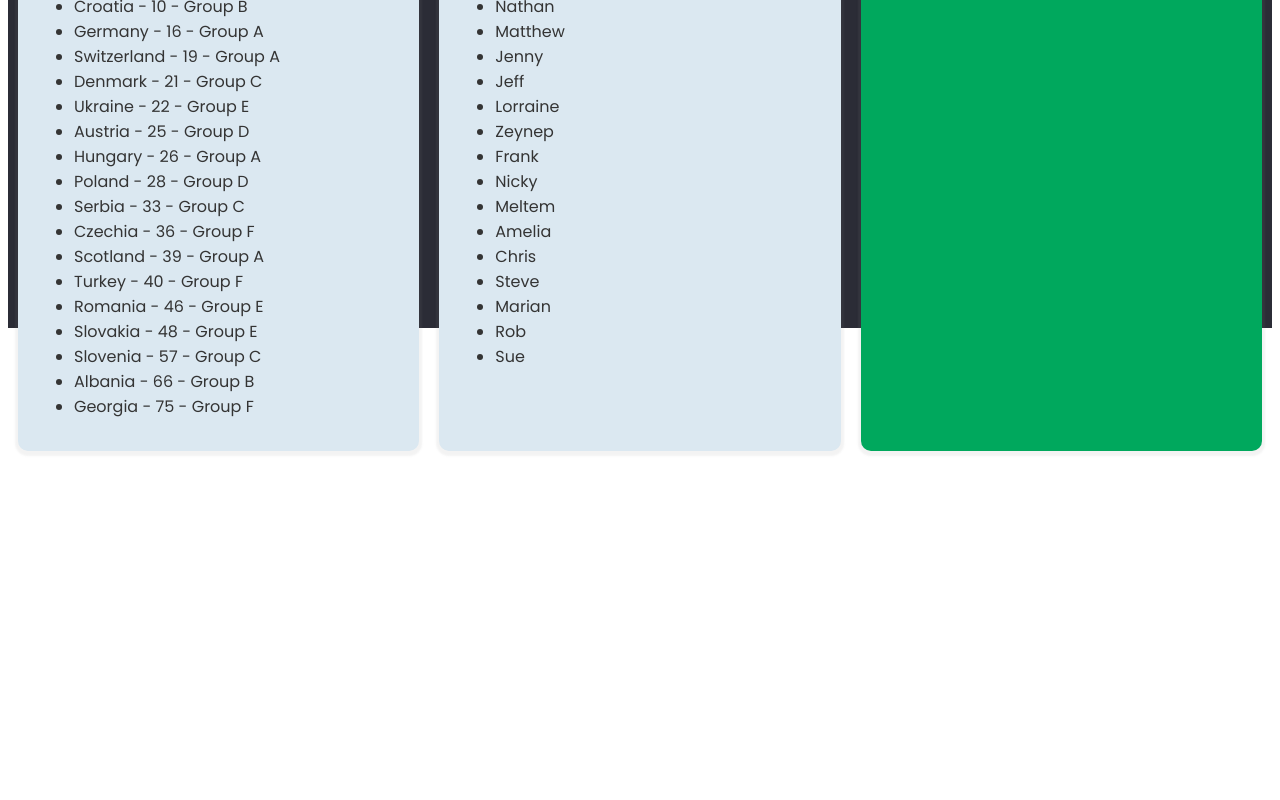
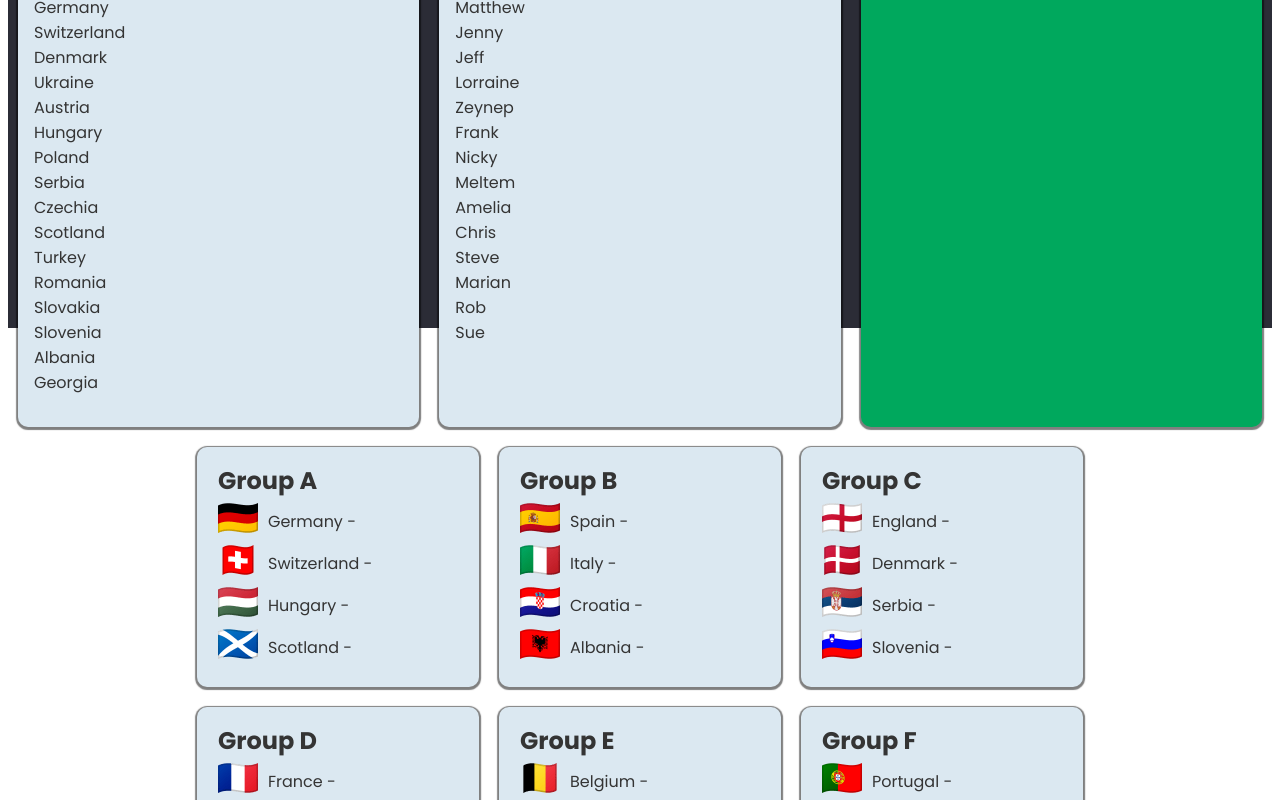
Before and after one commit to leej11/sweepstaker, a React (Create React App) app: page / in a window 1280 px wide. Shown: the part 480-1280 px from the top of the page. Before the commit the page ends 1001 px from the top, so only its background shows below. Built offline with nearby package versions, Linux system fonts and the light colour scheme.

Commit message:
progress v2

```diff
--- a/src/App.css
+++ b/src/App.css
@@ -6,6 +6,7 @@
   font-family: 'Poppins', sans-serif;
   display: flex;
   flex-direction: column;
+  /* margin: 0px; */
 
 }
 
@@ -18,12 +19,34 @@
   /* flex: 0.6; */
 }
 
+.groupsContainer {
+  display: flex;
+  justify-content: center;
+  /* background-color: red; */
+}
+
+
+.groupContent {
+  display: flex;
+  flex-direction: row;
+  align-items: center;
+  margin: 5px;
+}
+
+.groupContentFlag {
+  margin-right: 10px;
+}
+
 .currentSelection {
   display: flex;
   flex-direction: column;
   align-items: center;
   font-size: 40px;
   color: #dbe8f1;
+}
+
+.groupContentDetails b {
+  color: #004ea0
 }
 
 
@@ -39,9 +62,23 @@
   /* color: var(--clr-light); */
   /* text-align: center; */
 
-  box-shadow: 0.1px 2px 2px 3px rgba(135, 135, 135, 0.1);
+  box-shadow: 0.1px 1px 1px 2px rgba(0, 0, 0, 0.5);
   border-radius: 10px;
   margin: 10px;
+}
+
+.item ul {
+  list-style: '';
+  padding: 0;
+}
+
+.item img {
+  /* margin: 0 10px 10px 0px; */
+}
+
+.item h2 {
+  /* color: red; */
+  margin: 0px 0px 0px 5px;
 }
 
 .bg-color-1 {
--- a/src/App.js
+++ b/src/App.js
@@ -6,6 +6,7 @@ import "./app.css";
 import {
   CurrentSelection,
   SelectedCountries,
+  Groups,
 } from "./components/DisplaySelections";
 import Navbar from "./components/Navbar";
 import Footer from "./components/Footer";
@@ -34,6 +35,11 @@ function App() {
           <SelectedCountries />
         </div>
       </div>
+
+      <div className="groupsContainer">
+        <Groups />
+      </div>
+
       <Footer />
     </div>
   );
--- a/src/components/Country.js
+++ b/src/components/Country.js
@@ -10,7 +10,8 @@ function Country() {
       <ul>
         {Object.entries(countries).map(([country, details]) => (
           <li key={country}>
-            {country} - {details.seed} - Group {details.group}
+            {country}
+            {/* /* - {details.seed} - Group {details.group} */}
           </li>
         ))}
       </ul>
--- a/src/components/DisplaySelections.js
+++ b/src/components/DisplaySelections.js
@@ -47,4 +47,56 @@ function SelectedCountries() {
   );
 }
 
-export { SelectedCountries, CurrentSelection };
+// Utility function to chunk an array into smaller arrays of a specified size
+const chunkArray = (array, size) => {
+  const result = [];
+  for (let i = 0; i < array.length; i += size) {
+    result.push(array.slice(i, i + size));
+  }
+  return result;
+};
+
+const reverseLookup = (obj, value) => {
+  return Object.keys(obj).find((key) => obj[key] === value);
+};
+
+function Groups() {
+  const { groupsInfo, draw, selectedCountry } = useContext(DrawContext);
+
+  const groupKeys = Object.keys(groupsInfo);
+  const chunkedGroupKeys = chunkArray(groupKeys, 3); // Chunk into groups of 3
+
+  return (
+    <div>
+      {chunkedGroupKeys.map((chunk, index) => (
+        <div key={index} className="groupsContainer">
+          {chunk.map((groupKey) => (
+            <div key={groupKey} className="item">
+              <h2>Group {groupKey}</h2>
+              {groupsInfo[groupKey].map((country) => (
+                <div key={country} className="groupContent">
+                  <div className="groupContentFlag">
+                    <img
+                      src={`/flags/${country}.png`}
+                      alt={`Flag of ${country}`}
+                    />
+                  </div>
+                  <div key={country} className="groupContentDetails">
+                    {country} -
+                    {draw && country === selectedCountry ? (
+                      <b> {reverseLookup(draw, country)}</b>
+                    ) : (
+                      reverseLookup(draw, country)
+                    )}
+                  </div>
+                </div>
+              ))}
+            </div>
+          ))}
+        </div>
+      ))}
+    </div>
+  );
+}
+
+export { SelectedCountries, CurrentSelection, Groups };
--- a/src/components/RandomButton.js
+++ b/src/components/RandomButton.js
@@ -1,5 +1,8 @@
 import React, { useContext } from "react";
-import { getRandomSelections } from "../utils/selectionHelpers";
+import {
+  getRandomSelections,
+  getLowestSeededTeamRandomEntrant,
+} from "../utils/selectionHelpers";
 import { DrawContext } from "../context/drawContext";
 import "../styles/RandomButton.css";
 
@@ -8,10 +11,8 @@ function RandomButton() {
 
   const handleClick = () => {
     // get a selection
-    const { selectedCountry, selectedEntrant } = getRandomSelections(
-      countries,
-      entrants
-    );
+    const { selectedCountry, selectedEntrant } =
+      getLowestSeededTeamRandomEntrant(countries, entrants);
     console.log(selectedEntrant, ": ", selectedCountry);
 
     // dispatch it to drawContext
--- a/src/context/drawContext.js
+++ b/src/context/drawContext.js
@@ -1,6 +1,7 @@
 import { createContext, useReducer } from "react";
 import countriesData from "../data/countries.json";
 import entrantsData from "../data/entrants.json";
+import groupsData from "../data/groups.json";
 
 export const DrawContext = createContext();
 
@@ -34,6 +35,7 @@ export const drawReducer = (state, action) => {
       } = moveKeyValue(state.entrants, state.selectedEntrants, selectedEntrant);
 
       return {
+        ...state,
         countries: updatedCountries,
         entrants: updatedEntrants,
         selectedCountry: selectedCountry,
@@ -55,6 +57,7 @@ export const DrawContextProvider = ({ children }) => {
     selectedEntrant: null,
     selectedCountries: [],
     selectedEntrants: [],
+    groupsInfo: groupsData,
     draw: {},
   });
 
--- /dev/null
+++ b/src/data/groups.json
@@ -0,0 +1,38 @@
+{
+  "A": [
+    "Germany",
+    "Switzerland",
+    "Hungary",
+    "Scotland"
+  ],
+  "B": [
+    "Spain",
+    "Italy",
+    "Croatia",
+    "Albania"
+  ],
+  "C": [
+    "England",
+    "Denmark",
+    "Serbia",
+    "Slovenia"
+  ],
+  "D": [
+    "France",
+    "Netherlands",
+    "Austria",
+    "Poland"
+  ],
+  "E": [
+    "Belgium",
+    "Ukraine",
+    "Romania",
+    "Slovakia"
+  ],
+  "F": [
+    "Portugal",
+    "Czechia",
+    "Turkey",
+    "Georgia"
+  ]
+}
--- a/src/styles/RandomButton.css
+++ b/src/styles/RandomButton.css
@@ -9,6 +9,7 @@ button {
     width: 200px;
     border-radius: 10px;
     background-color: #ffd600;
+    box-shadow: 0.1px 0.75px 0.75px 1.5px rgba(0, 0, 0, 0.5);
     color: #000;
 }
 
--- a/src/utils/selectionHelpers.js
+++ b/src/utils/selectionHelpers.js
@@ -16,3 +16,23 @@ export const getRandomSelections = (countries, entrants) => {
     selectedEntrant: selectedEntrantKey,
   };
 };
+
+// Helper function to get lowest seeded team, and a random entrant
+export const getLowestSeededTeamRandomEntrant = (countries, entrants) => {
+  let lowestSeededTeam = null;
+  let maxSeed = -Infinity;
+
+  Object.entries(countries).forEach(([country, info]) => {
+    if (info.seed > maxSeed) {
+      maxSeed = info.seed;
+      lowestSeededTeam = country;
+    }
+  });
+
+  const selectedEntrantKey = getRandomKey(entrants);
+
+  return {
+    selectedCountry: lowestSeededTeam,
+    selectedEntrant: selectedEntrantKey,
+  };
+};
```
